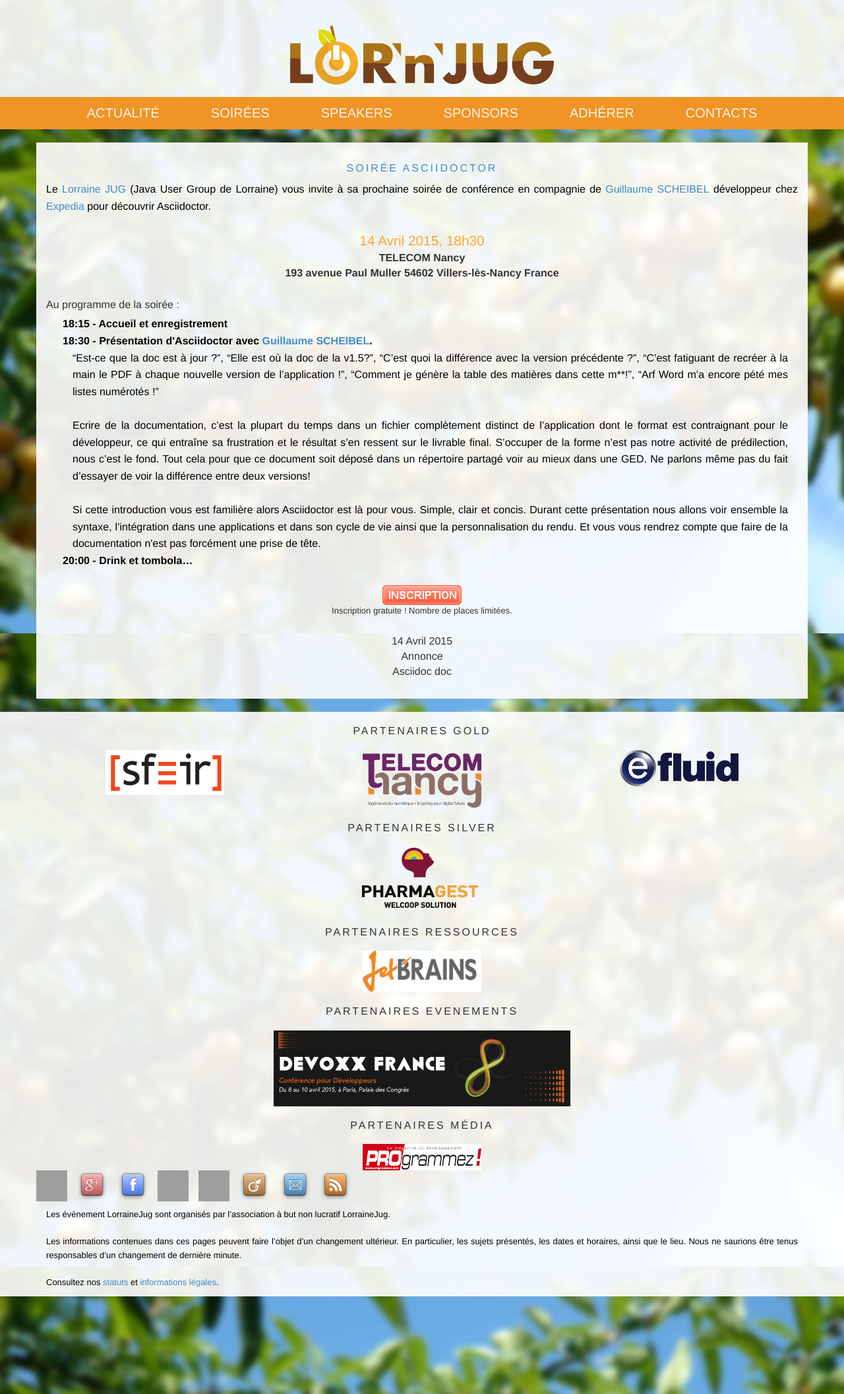
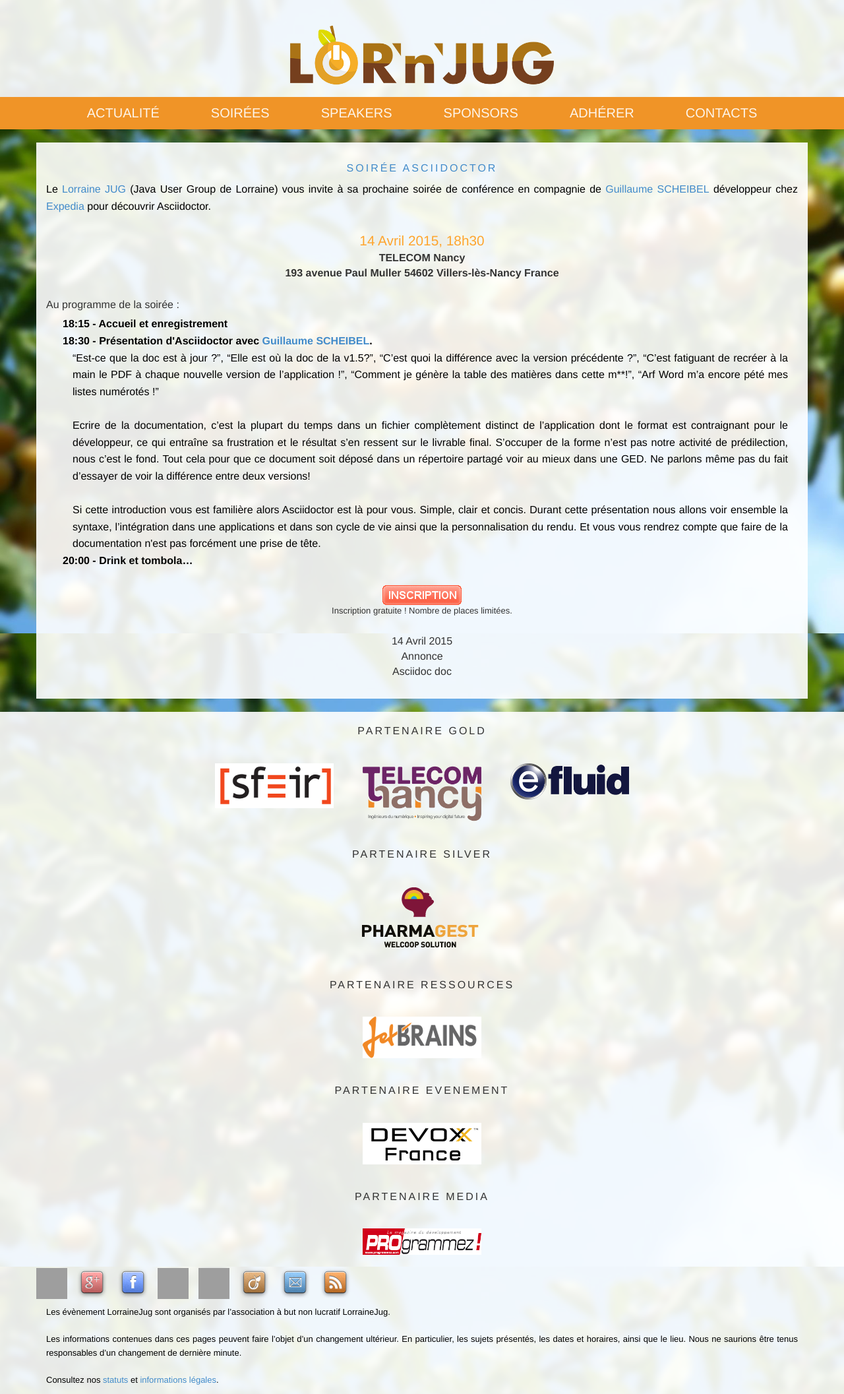
Before and after one commit to LorraineJug/lorrainejug.github.io, a Jekyll site: the page built from index.html, in a window 1280 px wide. Shown: the whole page at 66% size. Built offline with Jekyll 4.4.1, drawn with Linux system fonts in a browser that asks for light colours; nearby versions of some CDN libraries; Markdown is read by kramdown in place of the engine named in the settings; grey boxes are pictures that could not be loaded.

Commit message:
revue sponsors en bas de page

```diff
--- a/_includes/sponsors.html
+++ b/_includes/sponsors.html
@@ -1,59 +1,18 @@
 <div class="container sponsors">
-    <h1>Partenaires Gold</h1>
-    <div class="row">
-        <div class="col-md-4">
-            <a href="http://www.sfeir.com/" rel="external">
-                <img src="{{ site.baseurl }}/images/sponsors/logo_sfeir.png" title="Sfeir" height="68" width="180" />
+
+  {% assign levels = site.data.sponsors | where:"actif", "true" | group_by:"level" %}
+
+  <div>
+    {% for level in levels %}
+
+        <h1>Partenaire {{ level.name | capitalize }}</h1>
+        <div class="sponsors-img">
+        	{% for sponsor in level.items %}
+            <a href="{{ sponsor.url }}" rel="external">
+              <img src="{{ site.baseurl }}/images/sponsors/{{ sponsor.logo }}" title="{{ sponsor.name }}" />
             </a>
+        	{% endfor %}
         </div>
-
-        <div class="col-md-4">
-            <a href="http://www.telecomnancy.eu/" rel="external">
-                <img src="{{ site.baseurl }}/images/sponsors/logo_telecomnancy.png" title="Telecom Nancy" height="89" width="180" />
-            </a>
-        </div>
-
-        <div class="col-md-4">
-            <a href="http://www.efluid.com/" rel="external">
-                <img src="{{ site.baseurl }}/images/sponsors/logo_efluid.png" title="efluid" height="55" width="180" />
-            </a>
-        </div>
-    </div>
-
-    <h1>Partenaires Silver</h1>
-     <div class="row">
-        <div class="col-md-12">
-            <a href="http://http://www.pharmagest.com/" rel="external">
-                <img src="{{ site.baseurl }}/images/sponsors/logo_pharmagest.png" title="Pharmagest" height="100" width="190" />
-            </a>
-        </div>
-    </div>
-
-    <h1>Partenaires Ressources</h1>
-    <div class="row">
-        <div class="col-md-12">
-            <a href="http://www.jetbrains.com/" rel="external">
-                <img src="{{ site.baseurl }}/images/sponsors/logo_jetbrains.png" title="JetBrains" height="63" width="180" />
-            </a>
-        </div>
-    </div>
-
-    <h1>Partenaires Evenements</h1>
-    <div class="row">
-        <div class="col-md-12">
-            <a href="http://www.devoxx.fr/" rel="external">
-                <img src="{{ site.baseurl }}/images/sponsors/logo_devoxxfr-large.png" title="Devoxx France 2014" width="450px" />
-            </a>
-        </div>
-    </div>
-
-    <h1>Partenaires Média</h1>
-    <div class="row">
-        <div class="col-md-12">
-            <a href="http://www.programmez.com/" rel="external">
-                <img src="{{ site.baseurl }}/images/sponsors/logo_programmez.png" title="Programmez" height="40" width="180" />
-            </a>
-        </div>
-    </div>
-
+    {% endfor %}
+  </div>
 </div>
--- a/css/main.scss
+++ b/css/main.scss
@@ -129,26 +129,32 @@
   margin: 0 auto 0;
 }
 
-.sponsor {
-	padding-bottom: 20px;
-}
 
 footer {
   background: $transparent;
+
   h1 {
     padding: 20px 0px;
   }
+
   div {
     text-align: center;
+    align: center;
+
     .sponsors {
-      padding-bottom: 10px;
       border-bottom: solid 1px;
+      padding-bottom: 20px;
+    }
+
+    p {
+      margin: 0;
+      padding: 10px 0;
+      font-size: small;
     }
   }
-  p {
-    margin: 0;
-    padding: 10px 0;
-    font-size: small;
+
+  .sponsors-img>a>img {
+    margin: 20px;
   }
 }
 
```
Also changed, not shown: _data/sponsors.yml (line endings or trailing spaces).
